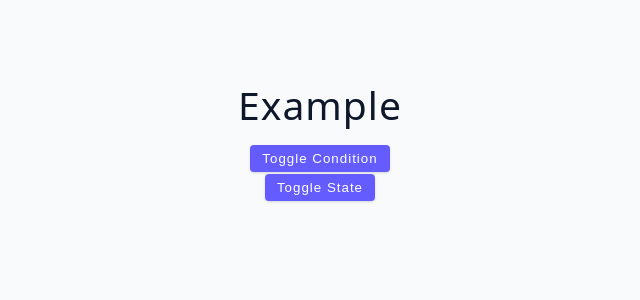
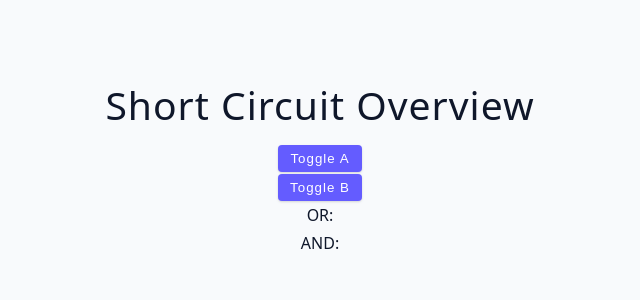
Before and after one commit to hAI-FA001/React--Learn, a React (Vite) app in the folder Advanced/: page / in a window 1280 px wide. Shown: the top 300 px of the page, without its empty margins (320-960 px from the left). Built offline with nearby package versions, Linux system fonts and the light colour scheme.

Commit message:
short circuit evaluation + truthy, falsey values

```diff
--- a/Advanced/src/App.jsx
+++ b/Advanced/src/App.jsx
@@ -1,4 +1,4 @@
-import Starter from './tutorial/03-conditional-rendering/starter/03-hooks-rule'
+import Starter from './tutorial/03-conditional-rendering/starter/04-short-circuit-overview'
 
 function App() {
   return (
--- a/Advanced/src/tutorial/03-conditional-rendering/starter/04-short-circuit-overview.jsx
+++ b/Advanced/src/tutorial/03-conditional-rendering/starter/04-short-circuit-overview.jsx
@@ -1,6 +1,46 @@
-import { useState } from 'react';
+import { useState } from 'react'
 
 const ShortCircuitOverview = () => {
-  return <h2>short circuit overview</h2>;
-};
-export default ShortCircuitOverview;
+  const [a, setA] = useState('')
+  const [b, setB] = useState(undefined)
+
+  console.log(a, b)
+
+  return (
+    <>
+      <h2>short circuit overview</h2>
+      <button
+        type="button"
+        className="btn"
+        onClick={() => {
+          if (a) {
+            setA('')
+          } else {
+            setA('non empty')
+          }
+        }}
+      >
+        Toggle A
+      </button>
+      <br />
+      <button
+        type="button"
+        className="btn"
+        onClick={() => {
+          if (b) {
+            setB(0)
+          } else {
+            setB(-1)
+          }
+        }}
+      >
+        Toggle B
+      </button>
+      <br />
+      OR: {a || b}
+      <br />
+      AND: {a && b}
+    </>
+  )
+}
+export default ShortCircuitOverview
```
